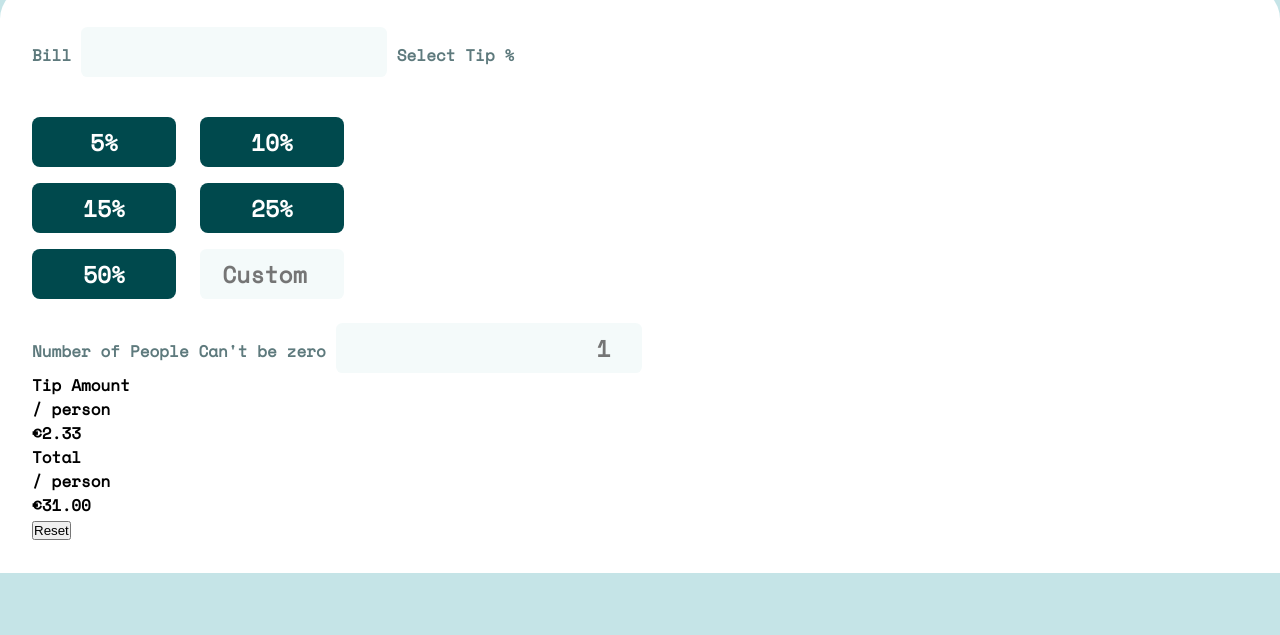
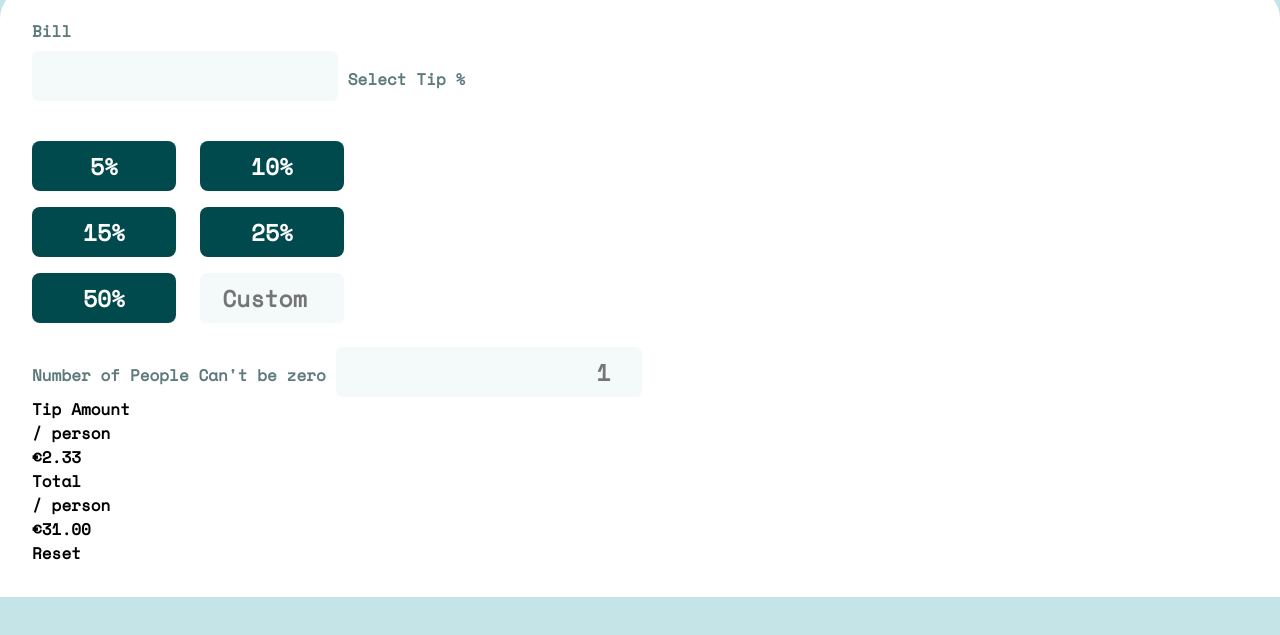
Before and after one commit to robert0203/tipCalculator, a website: page index.html in a window 1280 px wide. Shown: the part 125-760 px from the top of the page. Drawn offline with nearby package versions, Linux system fonts and the light colour scheme.

Commit message:
br eingefügt weil es nicht so wollte wie ich es wollte

```diff
--- a/index.html
+++ b/index.html
@@ -14,7 +14,7 @@
     <div class="background">
         <div class="whiteCard">
             <div class="container1">
-                <label>Bill
+                <label>Bill <br>
                     <input type="number" id="inputBill" min="0,01" />
                 </label>
 
@@ -54,7 +54,7 @@
                     <div class="amountTotal">€31.00</div>
                 </div>
 
-                <div class="buttonReset"> <button type="reset">Reset</button></div>
+                <div class="buttonReset">Reset</div>
             </div>
         </div>
     </div>
```
